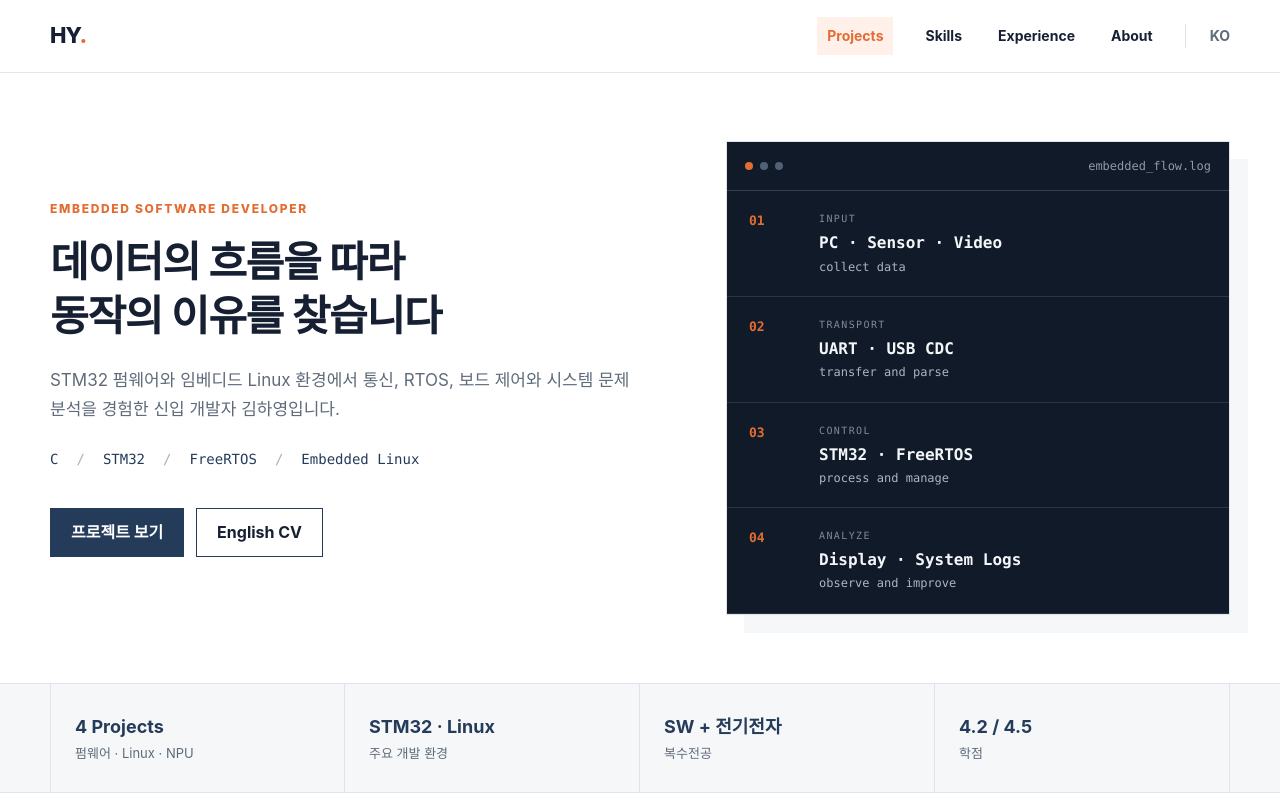
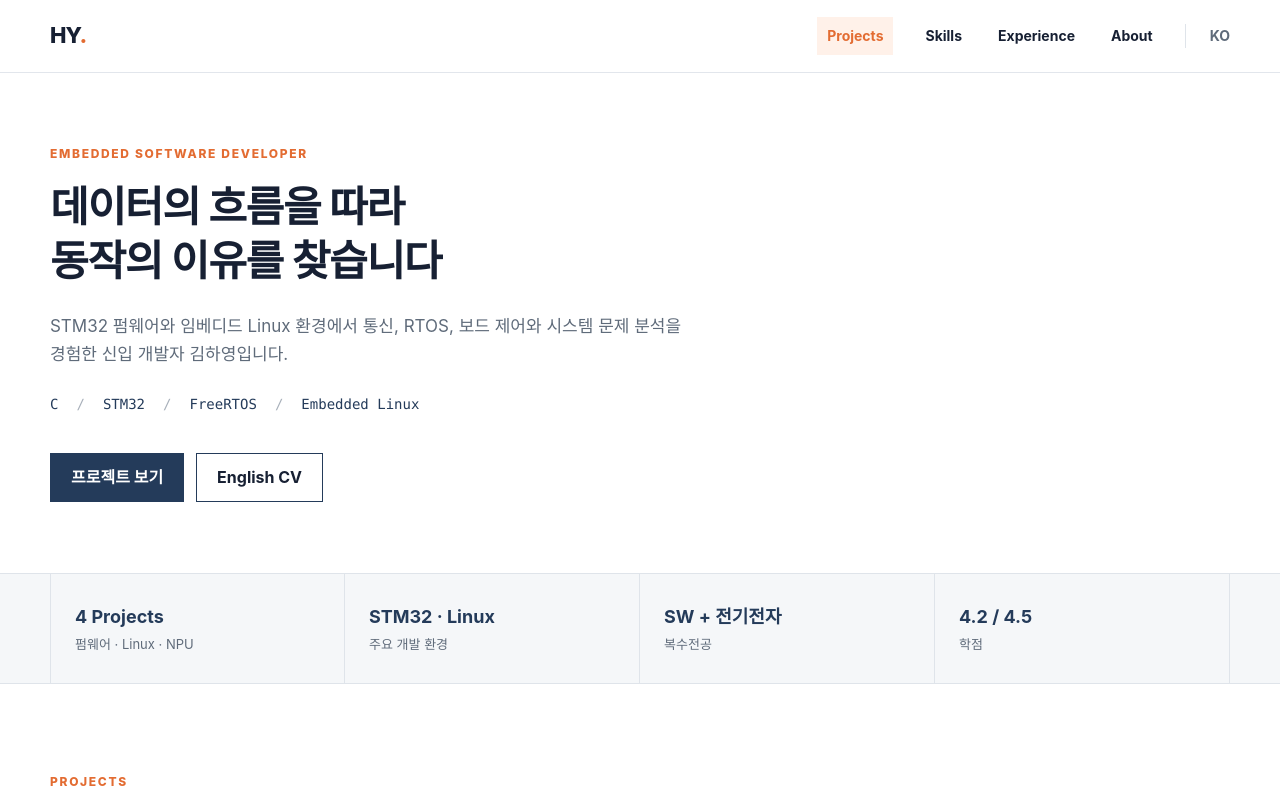
Before and after one commit to MeawMye/MeawMye.github.io, a plain HTML site: page index.html in a window 1280 px wide. Shown: the top 800 px of the page. Drawn offline with Linux system fonts and the light colour scheme.

Commit message:
Remove decorative flow diagram from home

```diff
--- a/index.html
+++ b/index.html
@@ -7,7 +7,6 @@
 <main id="main">
   <section id="top" class="hero container one-page-hero">
     <div class="hero-copy"><p class="eyebrow">EMBEDDED SOFTWARE DEVELOPER</p><h1>데이터의 흐름을 따라<br>동작의 이유를 찾습니다</h1><p class="hero-description">STM32 펌웨어와 임베디드 Linux 환경에서 통신, RTOS, 보드 제어와 시스템 문제 분석을 경험한 신입 개발자 김하영입니다.</p><ul class="tech-line"><li>C</li><li>STM32</li><li>FreeRTOS</li><li>Embedded Linux</li></ul><div class="hero-actions"><a class="button primary" href="#projects">프로젝트 보기</a><a class="button secondary" href="assets/documents/Hayoung_Kim_Public_CV.pdf" target="_blank" rel="noreferrer">English CV</a></div></div>
-    <div class="system-portrait" aria-label="개발 경험의 데이터 흐름"><div class="terminal-head"><span></span><span></span><span></span><code>embedded_flow.log</code></div><div class="trace-line"><span class="trace-no">01</span><div><small>INPUT</small><strong>PC · Sensor · Video</strong><code>collect data</code></div></div><div class="trace-line"><span class="trace-no">02</span><div><small>TRANSPORT</small><strong>UART · USB CDC</strong><code>transfer and parse</code></div></div><div class="trace-line"><span class="trace-no">03</span><div><small>CONTROL</small><strong>STM32 · FreeRTOS</strong><code>process and manage</code></div></div><div class="trace-line"><span class="trace-no">04</span><div><small>ANALYZE</small><strong>Display · System Logs</strong><code>observe and improve</code></div></div></div>
   </section>
   <section class="snapshot"><div class="container snapshot-grid"><div><strong>4 Projects</strong><span>펌웨어 · Linux · NPU</span></div><div><strong>STM32 · Linux</strong><span>주요 개발 환경</span></div><div><strong>SW + 전기전자</strong><span>복수전공</span></div><div><strong>4.2 / 4.5</strong><span>학점</span></div></div></section>
 
--- a/styles.css
+++ b/styles.css
@@ -348,7 +348,8 @@ code { font-family: Consolas, "Courier New", monospace; }
 
 /* One-page portfolio */
 .portfolio-home section[id] { scroll-margin-top: 72px; }
-.one-page-hero { min-height: 560px; }
+.one-page-hero { min-height: 500px; grid-template-columns: 1fr; }
+.one-page-hero .hero-copy { max-width: 820px; }
 .one-page-hero h1 { font-size: clamp(32px, 3.4vw, 42px); }
 .home-project-grid { display: grid; grid-template-columns: repeat(2, 1fr); gap: 28px; }
 .home-project-card { display: flex; overflow: hidden; border: 1px solid var(--line); background: var(--white); flex-direction: column; }
```
